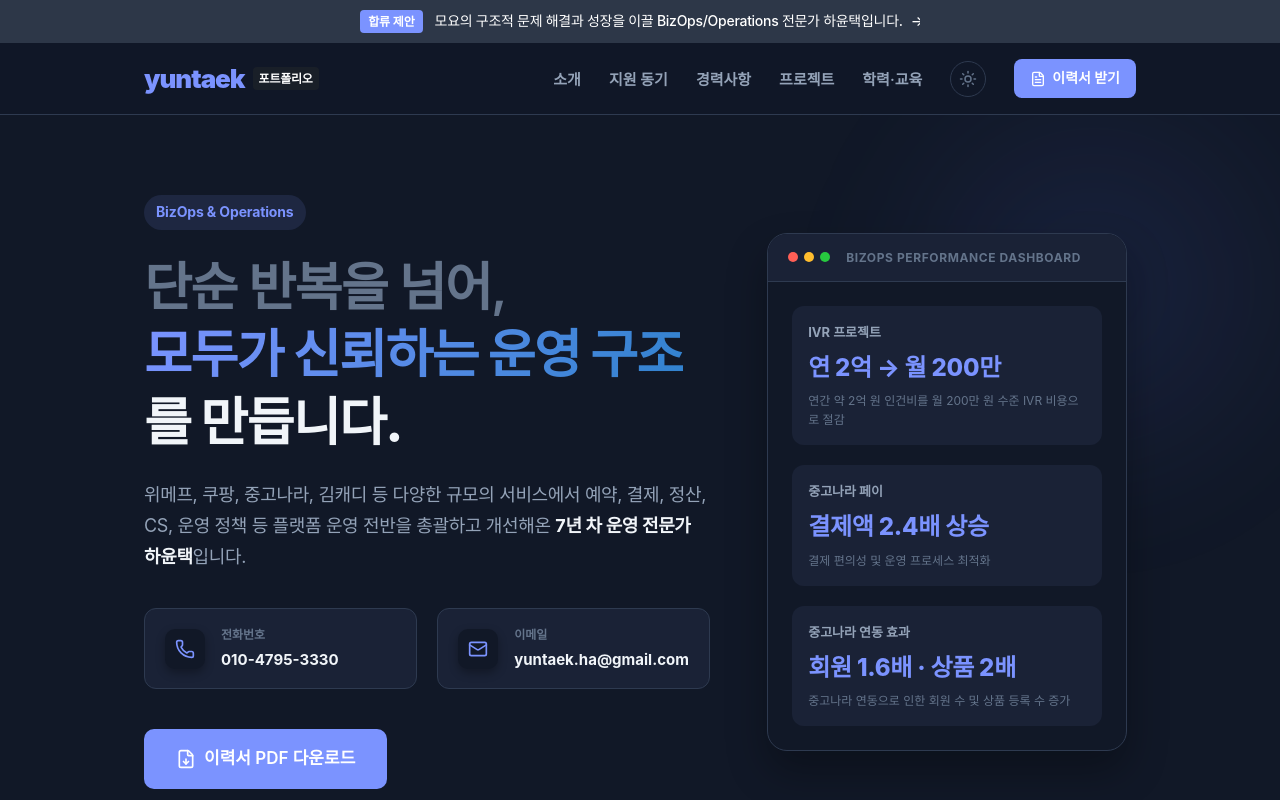
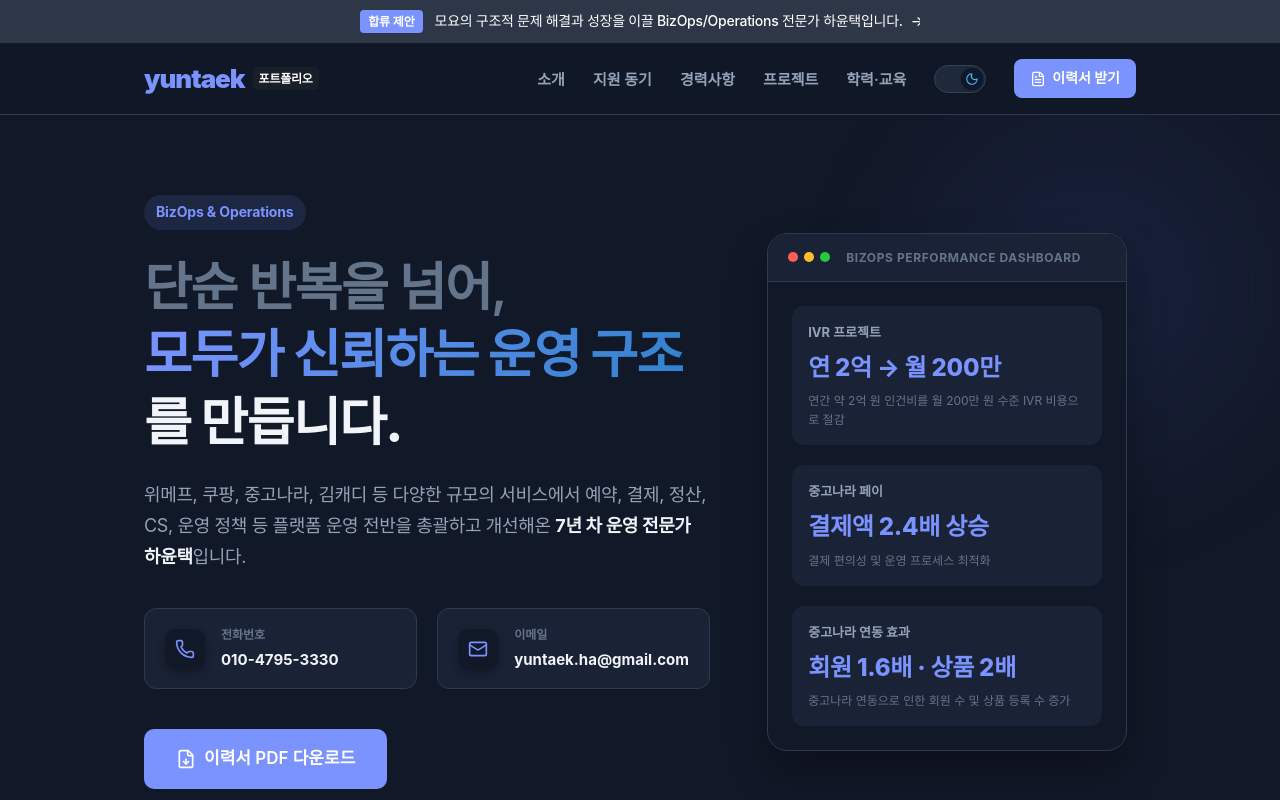
Before and after one commit to haviolin21/resume-moyo, a React (Vite) app: page / in a window 1280 px wide. Both pictures are taken after a click on the button "다크 모드로 전환". Shown: the top 800 px of the page. Built offline with nearby package versions, Linux system fonts and the light colour scheme; a web font is replaced by a local one.

Commit message:
style: 푸터 PDF 다운로드 버튼 제거 및 GNB 테마 토글 버튼을 스위치 형태로 고도화

```diff
--- a/src/components/Footer.jsx
+++ b/src/components/Footer.jsx
@@ -25,12 +25,7 @@
             </div>
           </div>
 
-          <div className="footer-actions">
-            <a href="/resume_yuntaek.pdf" download="하윤택_이력서.pdf" className="footer-link-download">
-              <FileText size={14} />
-              <span>이력서 PDF 다운로드</span>
-            </a>
-          </div>
+
         </div>
       </div>
       <div className="footer-bottom">
--- a/src/components/Header.css
+++ b/src/components/Header.css
@@ -117,24 +117,50 @@
   gap: 8px;
 }
 
-/* 테마 토글 버튼 */
-.theme-toggle {
+/* 테마 토글 스위치 */
+.theme-toggle-switch {
+  position: relative;
+  display: flex;
+  align-items: center;
+  width: 52px;
+  height: 28px;
+  border-radius: 14px;
+  background-color: var(--bg-gray);
+  border: 1px solid var(--border-color);
+  cursor: pointer;
+  padding: 2px;
+  transition: background-color 0.3s ease, border-color 0.3s ease;
+  outline: none;
+}
+
+.theme-toggle-switch.dark {
+  background-color: #1e293b;
+  border-color: #334155;
+}
+
+.switch-thumb {
   display: flex;
   align-items: center;
   justify-content: center;
-  width: 36px;
-  height: 36px;
+  width: 22px;
+  height: 22px;
   border-radius: 50%;
-  border: 1px solid var(--border-color);
-  background: transparent;
-  color: var(--text-muted);
-  transition: var(--transition-fast);
+  background-color: #FFFFFF;
+  box-shadow: 0 2px 4px rgba(0, 0, 0, 0.15);
+  transition: transform 0.3s cubic-bezier(0.16, 1, 0.3, 1), background-color 0.3s ease;
 }
 
-.theme-toggle:hover {
-  color: var(--primary-color);
-  background-color: var(--primary-light);
-  border-color: var(--primary-color);
+.theme-toggle-switch.dark .switch-thumb {
+  transform: translateX(24px);
+  background-color: #0f172a;
+}
+
+.icon-sun {
+  color: #f59e0b;
+}
+
+.icon-moon {
+  color: #38bdf8;
 }
 
 /* 모바일 드로어 */
--- a/src/components/Header.jsx
+++ b/src/components/Header.jsx
@@ -92,15 +92,17 @@
 
           {/* 다크 모드 토글 */}
           <button
-            className="theme-toggle"
+            className={`theme-toggle-switch ${theme}`}
             onClick={toggleTheme}
             aria-label={theme === 'light' ? '다크 모드로 전환' : '라이트 모드로 전환'}
             title={theme === 'light' ? '다크 모드' : '라이트 모드'}
           >
-            {theme === 'light'
-              ? <Moon size={18} />
-              : <Sun size={18} />
-            }
+            <div className="switch-thumb">
+              {theme === 'light'
+                ? <Sun size={14} className="icon-sun" />
+                : <Moon size={14} className="icon-moon" />
+              }
+            </div>
           </button>
 
           <a href="/resume_yuntaek.pdf" download="하윤택_이력서.pdf" className="btn-download">
@@ -112,11 +114,16 @@
         {/* 모바일 햄버거 버튼 */}
         <div className="mobile-controls">
           <button
-            className="theme-toggle"
+            className={`theme-toggle-switch ${theme}`}
             onClick={toggleTheme}
             aria-label={theme === 'light' ? '다크 모드로 전환' : '라이트 모드로 전환'}
           >
-            {theme === 'light' ? <Moon size={18} /> : <Sun size={18} />}
+            <div className="switch-thumb">
+              {theme === 'light'
+                ? <Sun size={14} className="icon-sun" />
+                : <Moon size={14} className="icon-moon" />
+              }
+            </div>
           </button>
           <button className="mobile-toggle" onClick={() => setIsOpen(!isOpen)} aria-label="메뉴 토글">
             {isOpen ? <X size={24} /> : <Menu size={24} />}
```
